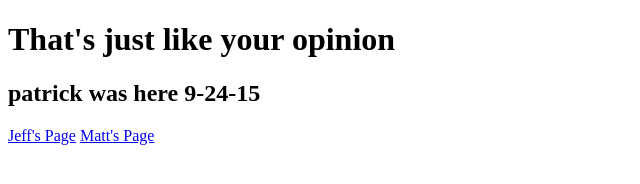
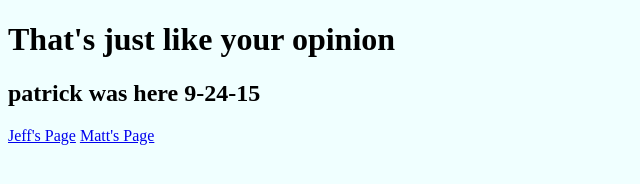
Before and after one commit to ezephoenix/hello-world, a website: page index.html in a window 1280 px wide. Shown: the whole page, without its empty margins (0-640 px from the left). Drawn offline with Linux system fonts and the light colour scheme.

Commit message:
fixed typo

```diff
--- a/index.html
+++ b/index.html
@@ -3,7 +3,7 @@
 <head>
     <title>Hello Everyone</title>
 </head>
-<body style="backgroun-color: azure">
+<body style="background-color: azure">
 	<h1>That's just like your opinion</h1>
 	<h2>patrick was here 9-24-15</h2>
 
```
